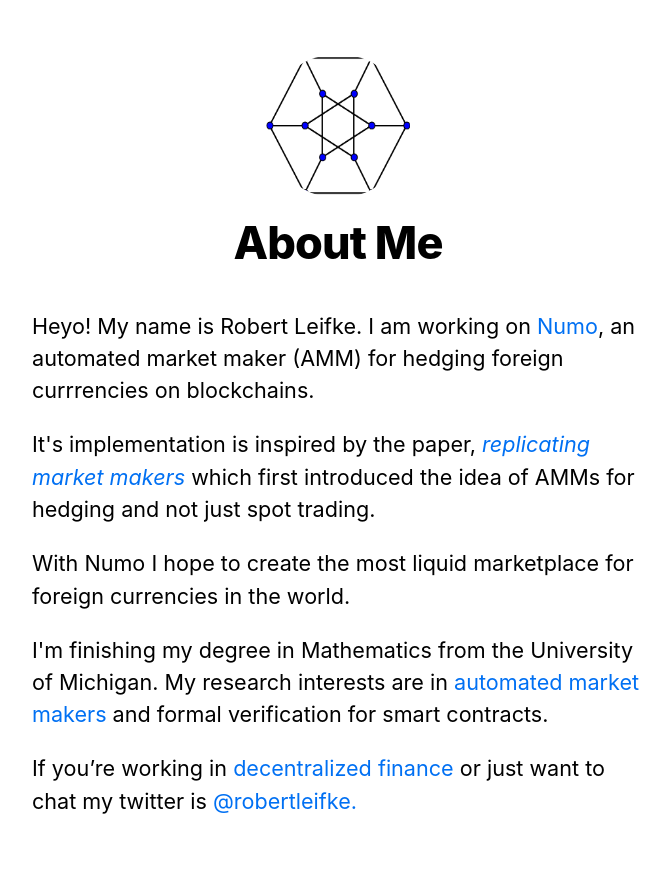
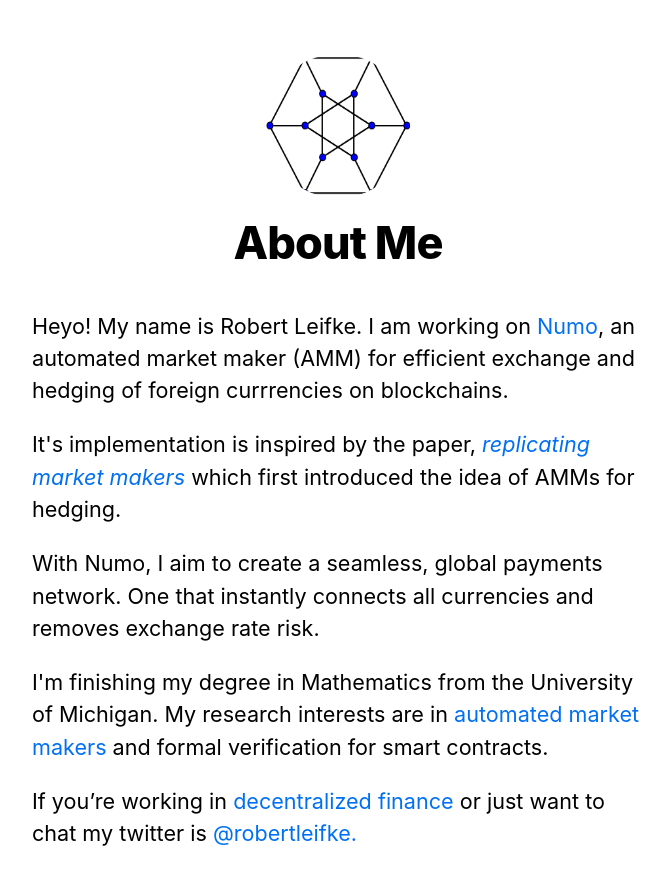
Before and after one commit to robertleifke/robertleifke.com, a Next.js app: page / in a window 1280 px wide. Shown: the top 884 px of the page, without its empty margins (302-972 px from the left). Built offline with nearby package versions, Linux system fonts and the light colour scheme.

Commit message:
chore: update index.js

```diff
--- a/pages/index.js
+++ b/pages/index.js
@@ -10,11 +10,11 @@ export default function Home() {
       </Head>
       <section className={utilStyles.headingMd}>
         <p>Heyo! My name is Robert Leifke. I am working on {' '}
-        <a href="https://x.com/numocash/">Numo</a>, an automated market maker (AMM) for hedging foreign currrencies on blockchains.</p>
+        <a href="https://x.com/numocash/">Numo</a>, an automated market maker (AMM) for efficient exchange and hedging of foreign currrencies on blockchains.</p>
         <p>It's implementation is inspired by the paper,
-        <a href="https://arxiv.org/abs/2103.14769"><em> replicating market makers</em></a> which first introduced the idea of AMMs for hedging and not just spot trading.</p>
+        <a href="https://arxiv.org/abs/2103.14769"><em> replicating market makers</em></a> which first introduced the idea of AMMs for hedging.</p>
         <p>
-          With Numo I hope to create the most liquid marketplace for foreign currencies in the world.</p>
+          With Numo, I aim to create a seamless, global payments network. One that instantly connects all currencies and removes exchange rate risk.</p>
         <p>
           I'm finishing my degree in Mathematics from the University of Michigan. My
           research interests are in <a href="https://arxiv.org/pdf/2308.08066.pdf">automated market makers</a> and
```
